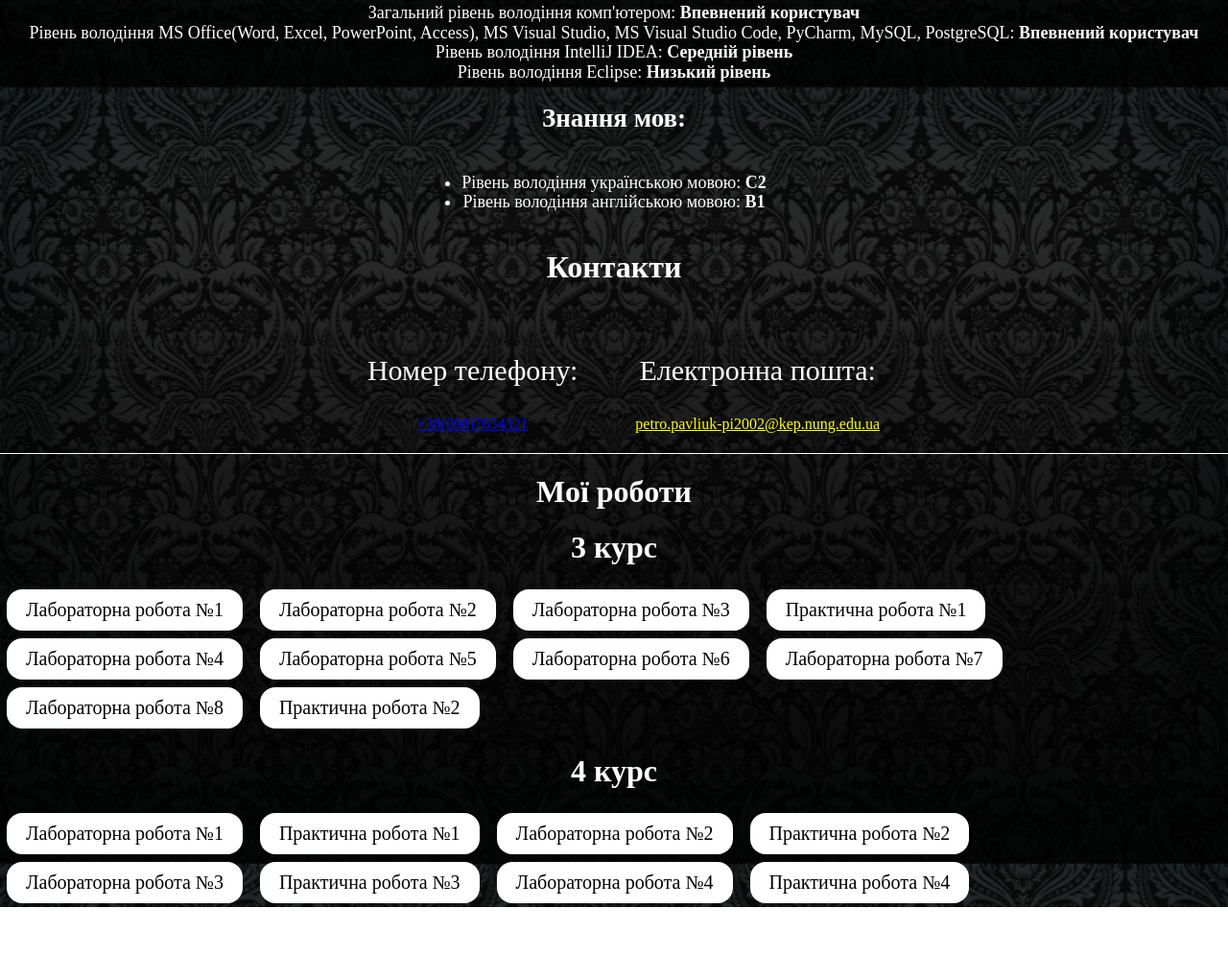
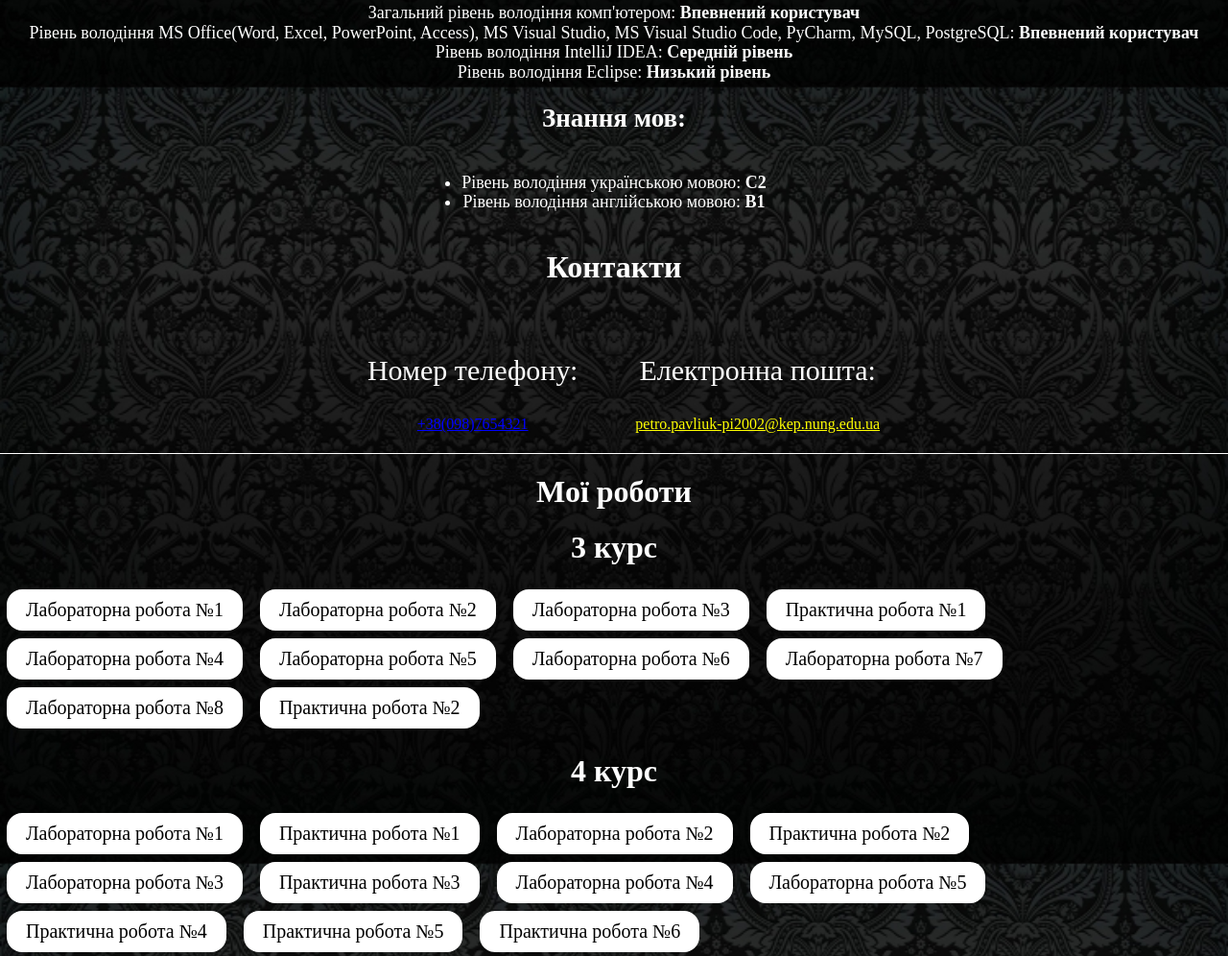
Before and after one commit to pavliukkk/For_KEP, a plain HTML site: page index.html in a window 1280 px wide. Shown: the part 718-1714 px from the top of the page at 96% size. Before the commit the page ends 1663 px from the top, so only its background shows below. Drawn offline with Linux system fonts and the light colour scheme.

Commit message:
Add files via upload

```diff
--- a/index.html
+++ b/index.html
@@ -89,7 +89,10 @@
 	    <a href="kurs4/LR3/index.html" class="lr_button" target="_blank">Лабораторна робота №3</a>
 	    <a href="kurs4/PR3/index.html" class="lr_button" target="_blank">Практична робота №3</a>
 	    <a href="kurs4/LR4/index.html" class="lr_button" target="_blank">Лабораторна робота №4</a>
+	    <a href="kurs4/LR5/index.html" class="lr_button" target="_blank">Лабораторна робота №5</a>
 	    <a href="kurs4/PR4/index.html" class="lr_button" target="_blank">Практична робота №4</a>
+	    <a href="kurs4/PR5/index.html" class="lr_button" target="_blank">Практична робота №5</a>
+	    <a href="kurs4/PR6/index.html" class="lr_button" target="_blank">Практична робота №6</a>
         </footer>
     </body>
 </html>
```
